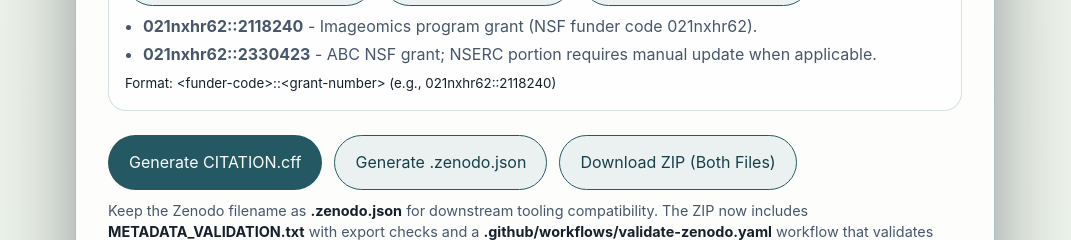
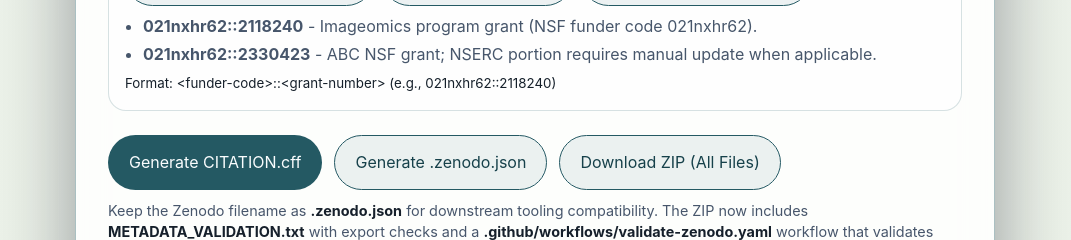
Before and after one commit to Imageomics/OpenCite, a React (Vite) app: page / in a window 1280 px wide. Shown: the part 3720-3960 px from the top of the page, without its empty margins (105-1176 px from the left). Built offline with nearby package versions, Linux system fonts and the light colour scheme.

Commit message:
fix: update download button text to reflect all files in ZIP

```diff
--- a/src/App.jsx
+++ b/src/App.jsx
@@ -1433,7 +1433,7 @@ export default function App() {
                 disabled={isZipping}
               >
                 {isZipping && <span className="button-spinner" aria-hidden="true" />}
-                {isZipping ? 'Creating ZIP…' : 'Download ZIP (Both Files)'}
+                {isZipping ? 'Creating ZIP…' : 'Download ZIP (All Files)'}
               </button>
             </div>
             <p className="filename-note">
```
